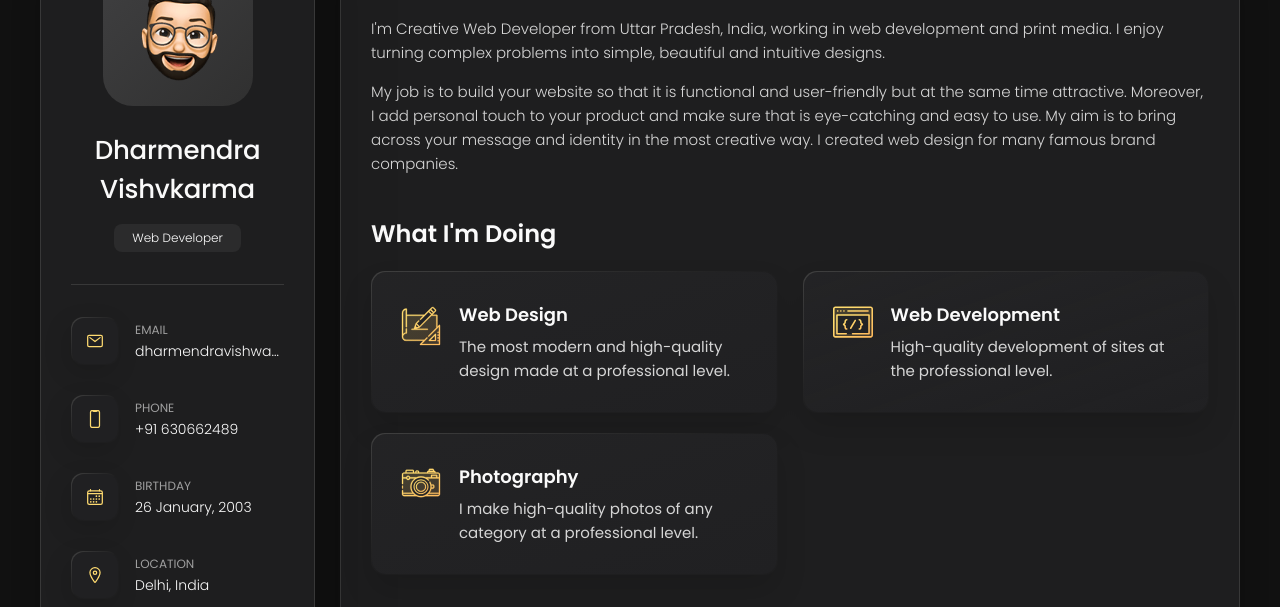
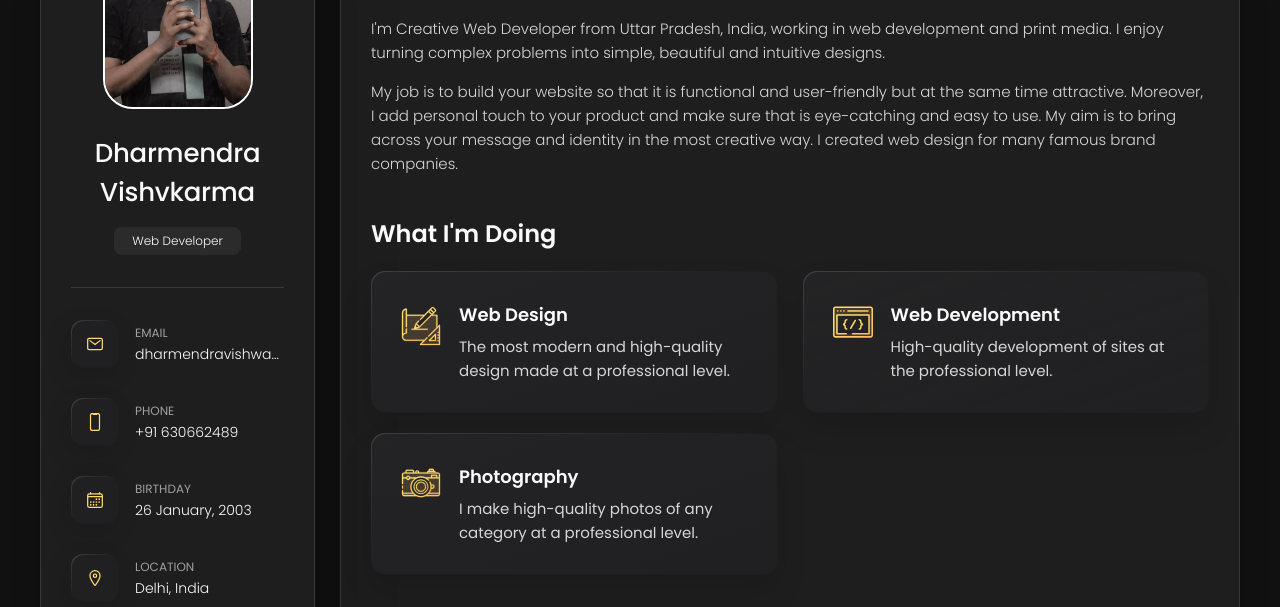
Before and after one commit to dharmendra4522/Portfolio, a plain HTML site: page index.html in a window 1280 px wide. Shown: the part 162-769 px from the top of the page. Drawn offline with nearby package versions, Linux system fonts and the light colour scheme.

Commit message:
Update: Added new profile images and modified contact form

```diff
--- a/index.html
+++ b/index.html
@@ -41,8 +41,8 @@
 
       <div class="sidebar-info">
 
-        <figure class="avatar-box">
-          <img src="./assets/images/my-avatar.png" alt="Sanskar Singh" width="80">
+        <figure class="avatar-box" >
+          <img src="./assets/images/Me.jpg" alt="Sanskar Singh" width="80" style="height: 150px; border-radius: 20%; object-fit: cover; border: 2px solid #fff">
         </figure>
 
         <div class="info-content">
```
Also changed, not shown: assets/images/Me.jpg (added), assets/images/Me2.jpg (added).
